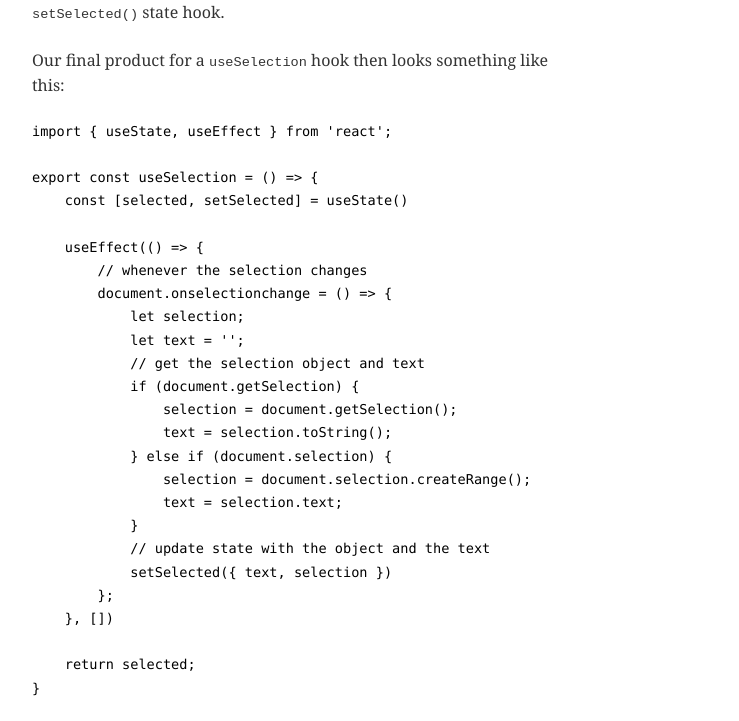
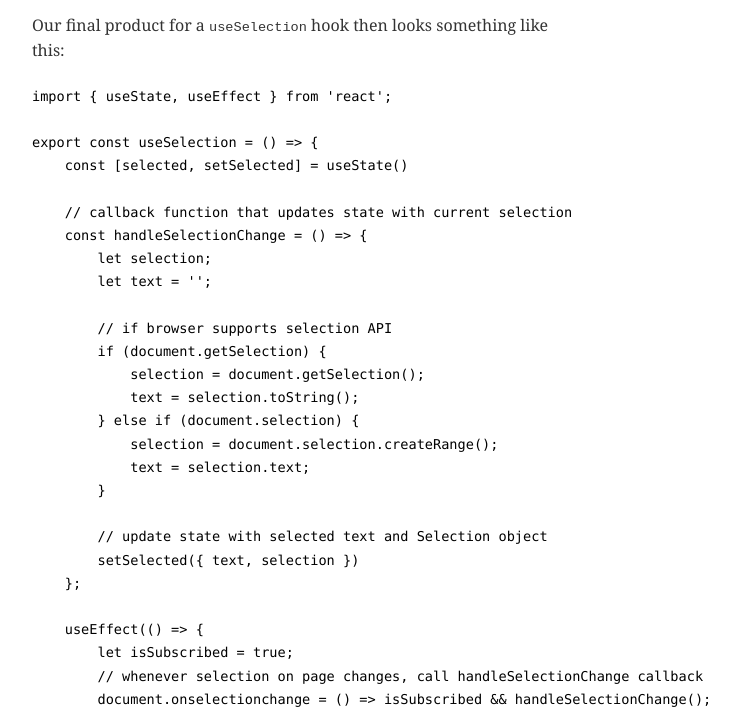
Before and after one commit to luqven/luqven.github.io, a Gatsby site: page /styling-document-selection/ in a window 1280 px wide. Shown: the part 1229-1950 px from the top of the page, without its empty margins (347-1086 px from the left). Built offline with nearby package versions, Linux system fonts and the light colour scheme; Gatsby itself is replaced by a stand-in of ours; some packages are replaced by stand-ins of ours; code samples lack their colours; what typography-theme-github would draw is missing.

Commit message:
update title blog post and code snippet

```diff
--- a/content/blog/styling-document-selection/index.md
+++ b/content/blog/styling-document-selection/index.md
@@ -1,5 +1,5 @@
 ---
-title: How to style selected text and other Selection object tricks
+title: Browser Selection API tricks
 date: "2020-07-01T23:54:37.879Z"
 description: "Part I: creating a useSelection hook that stores the currently selected text"
 ---
@@ -33,22 +33,31 @@ import { useState, useEffect } from 'react';
 export const useSelection = () => {
     const [selected, setSelected] = useState()
 
+    // callback function that updates state with current selection
+    const handleSelectionChange = () => {
+        let selection;
+        let text = '';
+
+        // if browser supports selection API
+        if (document.getSelection) {
+            selection = document.getSelection();
+            text = selection.toString();
+        } else if (document.selection) {
+            selection = document.selection.createRange();
+            text = selection.text;
+        }
+
+        // update state with selected text and Selection object
+        setSelected({ text, selection })
+    };
+
     useEffect(() => {
-        // whenever the selection changes
-        document.onselectionchange = () => {
-            let selection;
-            let text = '';
-            // get the selection object and text
-            if (document.getSelection) {
-                selection = document.getSelection();
-                text = selection.toString();
-            } else if (document.selection) {
-                selection = document.selection.createRange();
-                text = selection.text;
-            }
-            // update state with the object and the text
-            setSelected({ text, selection })
-        };
+        let isSubscribed = true;
+        // whenever selection on page changes, call handleSelectionChange callback
+        document.onselectionchange = () => isSubscribed && handleSelectionChange();
+
+        // 'unsubscribe' from event listener on component dismount
+        return () => isSubscribed = false;
     }, [])
 
     return selected;
```
